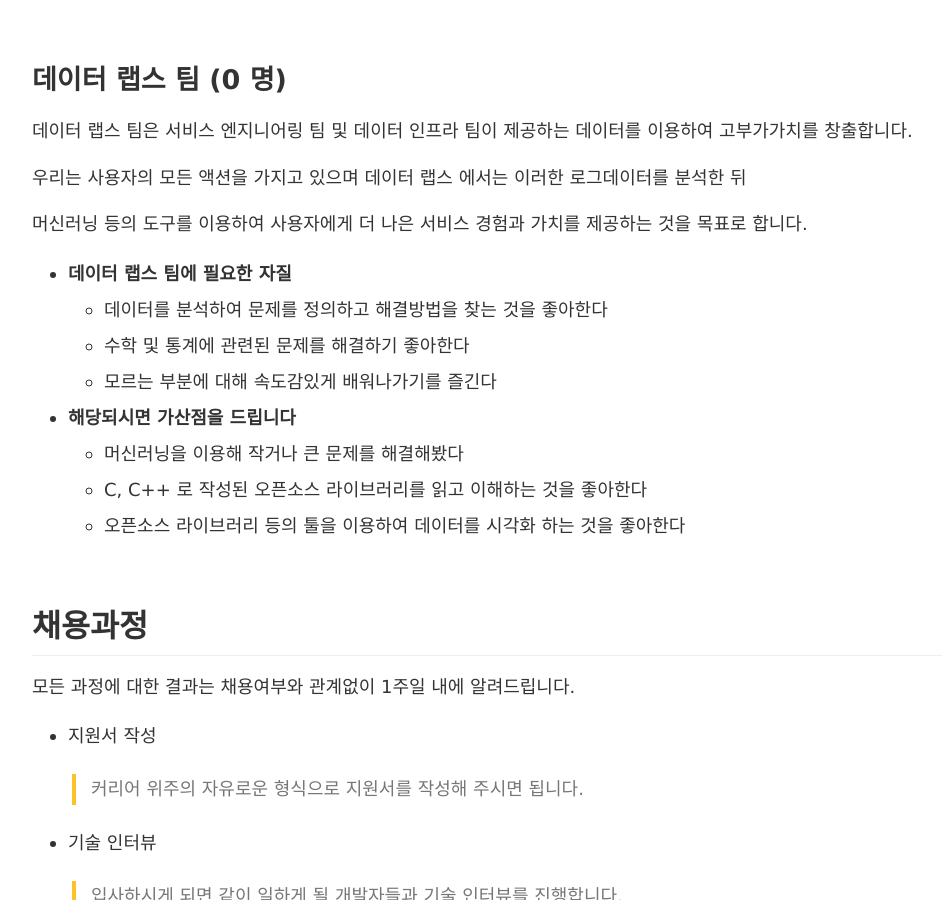
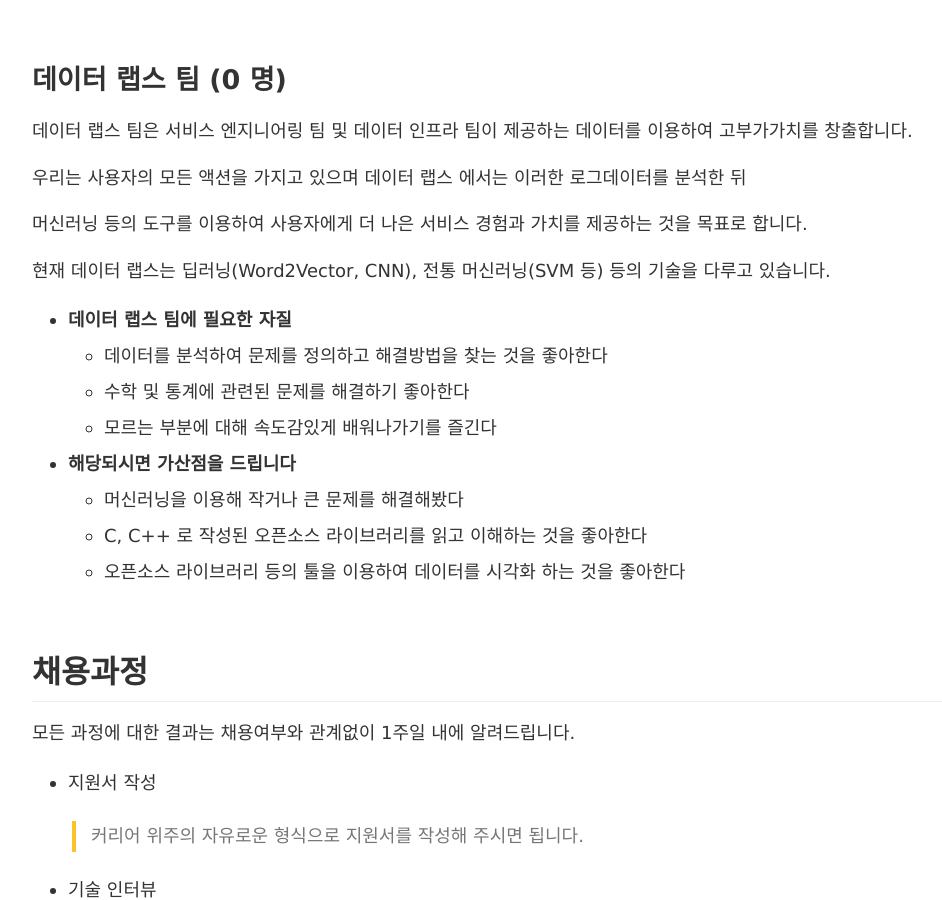
Before and after one commit to kjisoo/buzzni.github.com, a Jekyll site: the page built from jobs.md, in a window 1280 px wide and 900 px high, scrolled down 4325 px. Shown: the whole window, without its empty margins (128-1070 px from the left). Built offline with Jekyll 4.4.1, drawn with Linux system fonts in a browser that asks for light colours; nearby versions of some CDN libraries.

Commit message:
데이터 랩스 기술 수정

```diff
--- a/jobs.md
+++ b/jobs.md
@@ -128,6 +128,8 @@ REST API 를 구축하고 이를 기반으로 앱, 웹 및 관리자를 만들
 
 머신러닝 등의 도구를 이용하여 사용자에게 더 나은 서비스 경험과 가치를 제공하는 것을 목표로 합니다.
 
+현재 데이터 랩스는 딥러닝(Word2Vector, CNN), 전통 머신러닝(SVM 등) 등의 기술을 다루고 있습니다.
+
 * **데이터 랩스 팀에 필요한 자질**
     - 데이터를 분석하여 문제를 정의하고 해결방법을 찾는 것을 좋아한다
     - 수학 및 통계에 관련된 문제를 해결하기 좋아한다
```
